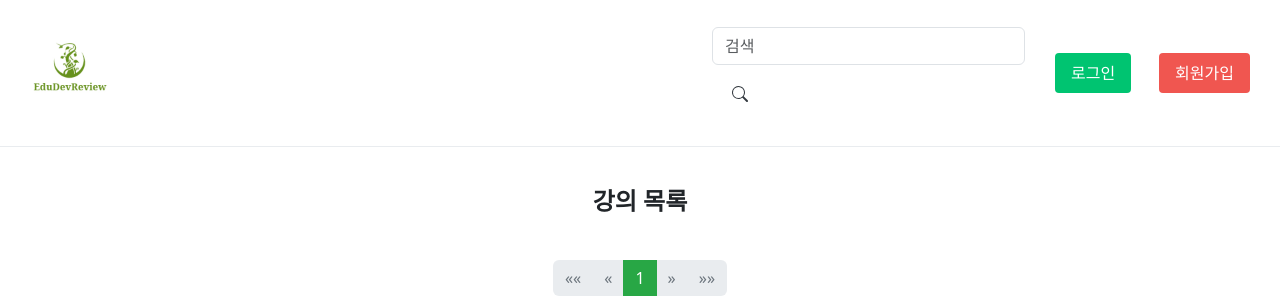
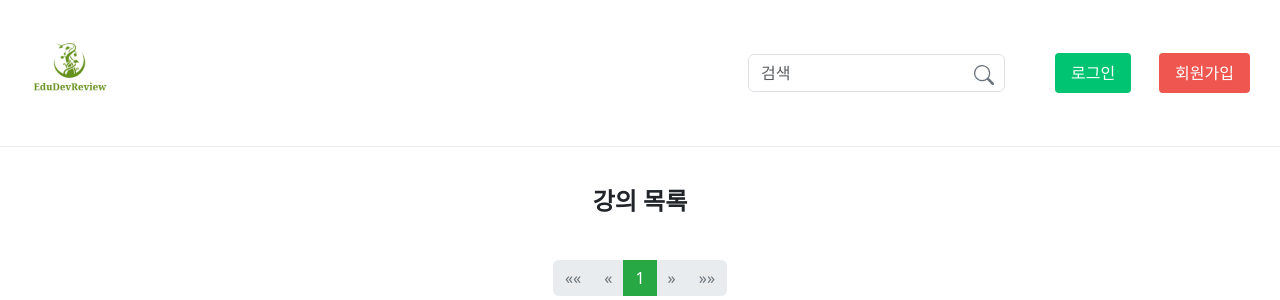
Before and after one commit to HeeKwonCho/django_project, a Django app: page /lecture/ in a window 1280 px wide. Shown: the top 300 px of the page. Run offline with Django 4.2, Linux system fonts and the light colour scheme; data that the repository does not hold is empty.

Commit message:
검색창 css수정

```diff
--- a/Mini_project/lecture/static/lecture/style.css
+++ b/Mini_project/lecture/static/lecture/style.css
@@ -479,3 +479,30 @@ body {
 .user-dropdown .logout:hover {
     background-color: #f2f2f2;
 }
+
+.search-container {
+    display: flex;
+    justify-content: flex-end;
+    align-items: center;
+    margin-right: 20px;
+    position: relative;
+}
+
+  .search-input::-webkit-search-cancel-button {
+    -webkit-appearance: none;
+    appearance: none;
+}
+
+  .search-btn {
+    position: absolute;
+    right: 5px;
+    background: none;
+    border: none;
+    cursor: pointer;
+    color: #6c757d;
+}
+
+  .search-btn svg {
+    width: 20px;
+    height: 20px;
+}
--- a/Mini_project/lecture/templates/lecture/header.html
+++ b/Mini_project/lecture/templates/lecture/header.html
@@ -7,14 +7,15 @@
         <a href="{% url 'lecture-list-in-category' category.id %}">{{ category.cat_name }}</a>
       {% endfor %}
     </div>
-    <div class="d-flex flex-wrap">
-      <input type="search" class="form-control" placeholder="검색" aria-label="Search" name="search_word" value="{{ search_word }}">
-      <a href="#">
-        <svg xmlns="http://www.w3.org/2000/svg" width="16" height="16" fill="currentColor" class="bi bi-search" viewBox="0 0 16 16" id="search">
+    <div class="search-container">
+      <input type="search" class="form-control search-input" placeholder="검색" aria-label="Search" name="search_word" value="{{ search_word }}">
+      <button class="search-btn" type="submit">
+        <svg xmlns="http://www.w3.org/2000/svg" width="16" height="16" fill="currentColor" class="bi bi-search" viewBox="0 0 16 16">
           <path d="M11.742 10.344a6.5 6.5 0 1 0-1.397 1.398h-.001q.044.06.098.115l3.85 3.85a1 1 0 0 0 1.415-1.414l-3.85-3.85a1 1 0 0 0-.115-.1zM12 6.5a5.5 5.5 0 1 1-11 0 5.5 5.5 0 0 1 11 0"/>
-        </svg></button>
-      </a>
+        </svg>
+      </button>
     </div>
+
     <div class="auth-buttons">
       {% if user.is_authenticated %}
         <div class="user-menu-container">
```
